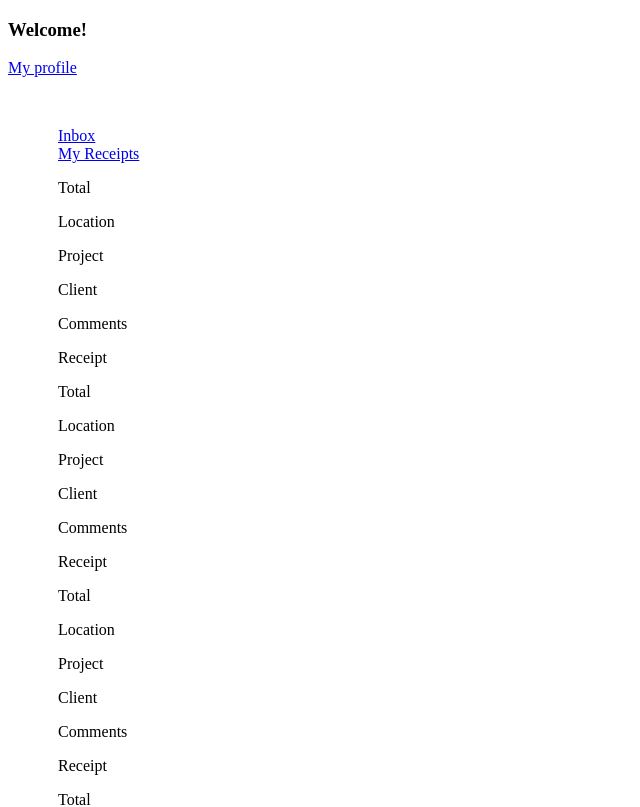
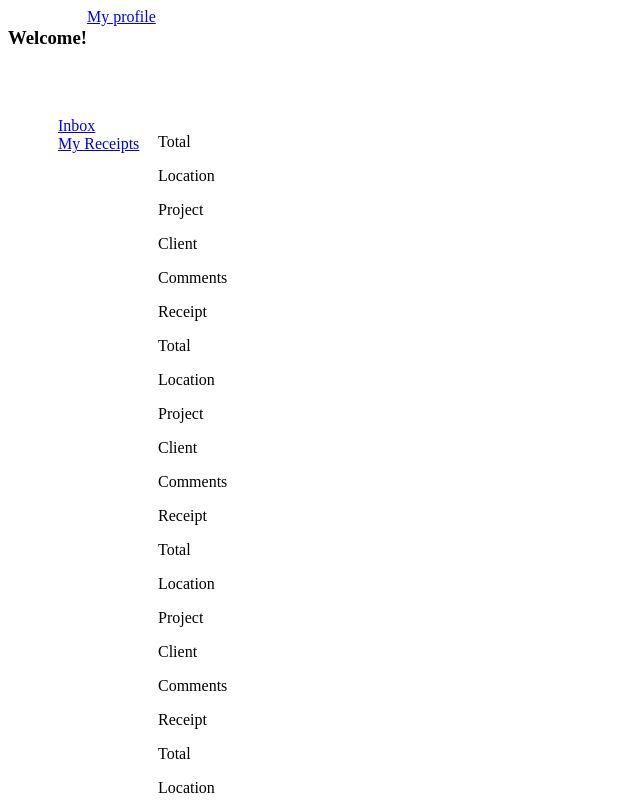
Before and after one commit to hjmccain/expense-app, a React (Create React App) app in the folder client/: page / in a window 1280 px wide. Shown: the top 807 px of the page, without its empty margins (0-640 px from the left). Built offline with nearby package versions, Linux system fonts and the light colour scheme.

Commit message:
Add flexbox and css-grid to app styling.

```diff
--- a/client/src/app/_app.scss
+++ b/client/src/app/_app.scss
@@ -1,5 +1,12 @@
 .app-container {
+  .app-container__header {
+    display: flex;
+  }
+
   .app-container__content {
+    display: grid;
+    grid-template-columns: 100px auto;
+
     @include breakpoint(mobile) {
       margin: 10px;
     }
--- a/client/src/app/header.js
+++ b/client/src/app/header.js
@@ -2,9 +2,9 @@ import React from 'react';
 
 const AppHeader = props => {
   return (
-    <div className="app-header">
-      <h3 className="app-header__element -welcome">Welcome!</h3>
-      <div className="app-header__element">
+    <div className="app-container__header">
+      <h3 className="app-container__header__element -welcome">Welcome!</h3>
+      <div className="app-container__header__element">
         <a href="google.com">My profile</a>
       </div>
     </div>
```
